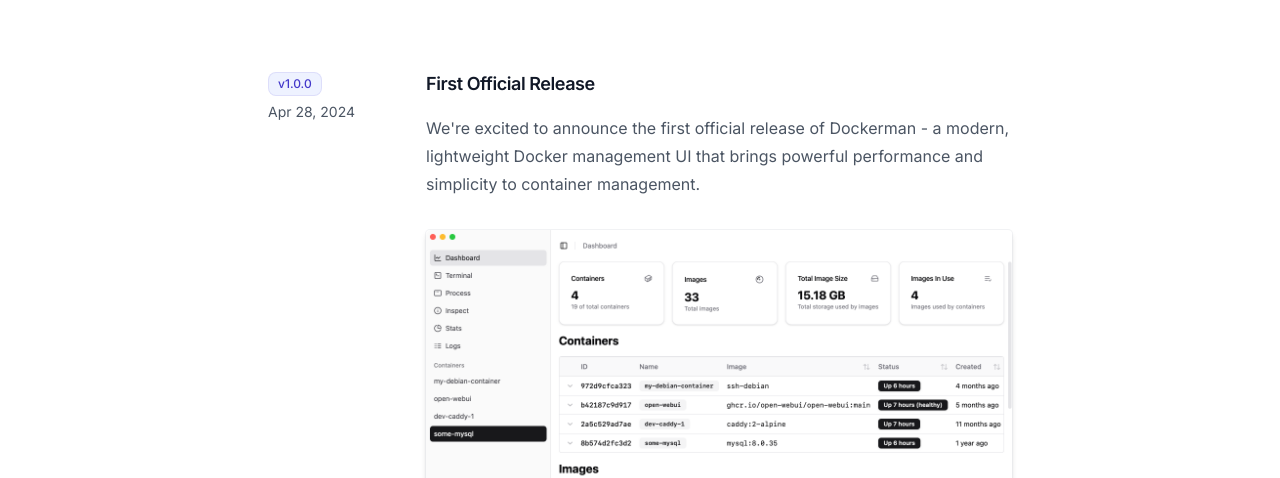
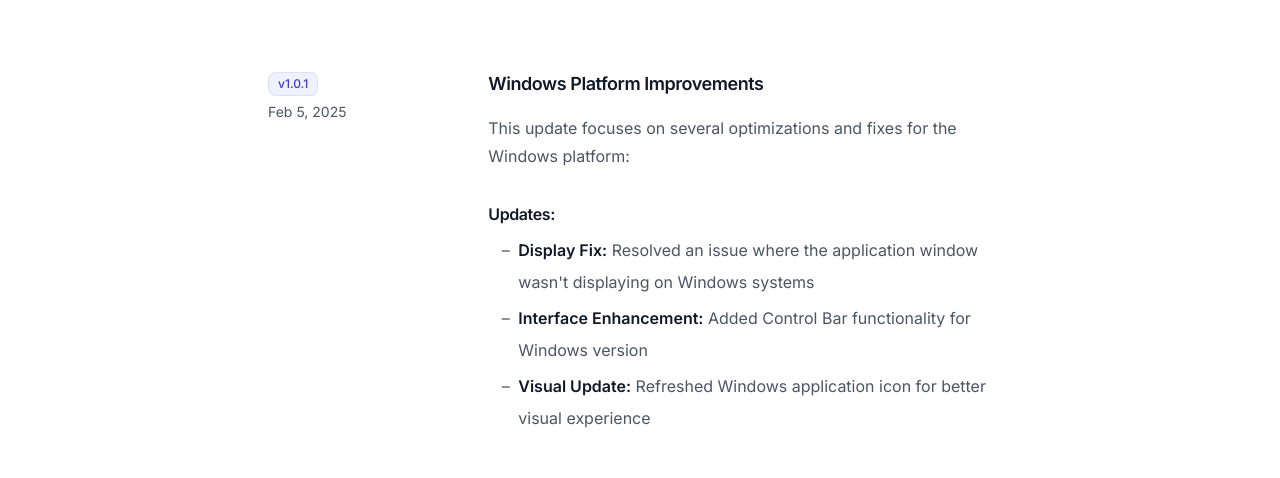
Before and after one commit to ZingerLittleBee/dockerman.app, a Next.js app: page /changelog in a window 1280 px wide. Shown: the part 322-800 px from the top of the page. Built offline with nearby package versions, Linux system fonts and the light colour scheme.

Commit message:
✨ feat(changelog): update Windows platform improvements

```diff
--- a/src/app/changelog/page.mdx
+++ b/src/app/changelog/page.mdx
@@ -1,4 +1,20 @@
-<ChangelogEntry version="v1.0.0" date="Apr 28, 2024">
+<ChangelogEntry version="v1.0.1" date="Feb 5, 2025">
+## Windows Platform Improvements
+
+This update focuses on several optimizations and fixes for the Windows platform:
+
+### Updates:
+
+- <Bold>Display Fix:</Bold> Resolved an issue where the application window
+  wasn't displaying on Windows systems
+- <Bold>Interface Enhancement:</Bold> Added Control Bar functionality for
+  Windows version
+- <Bold>Visual Update:</Bold> Refreshed Windows application icon for better
+  visual experience
+
+</ChangelogEntry>
+
+<ChangelogEntry version="v1.0.0" date="Feb 4, 2025">
 ## First Official Release
 
 We're excited to announce the first official release of Dockerman - a modern, lightweight Docker management UI that brings powerful performance and simplicity to container management.
```
